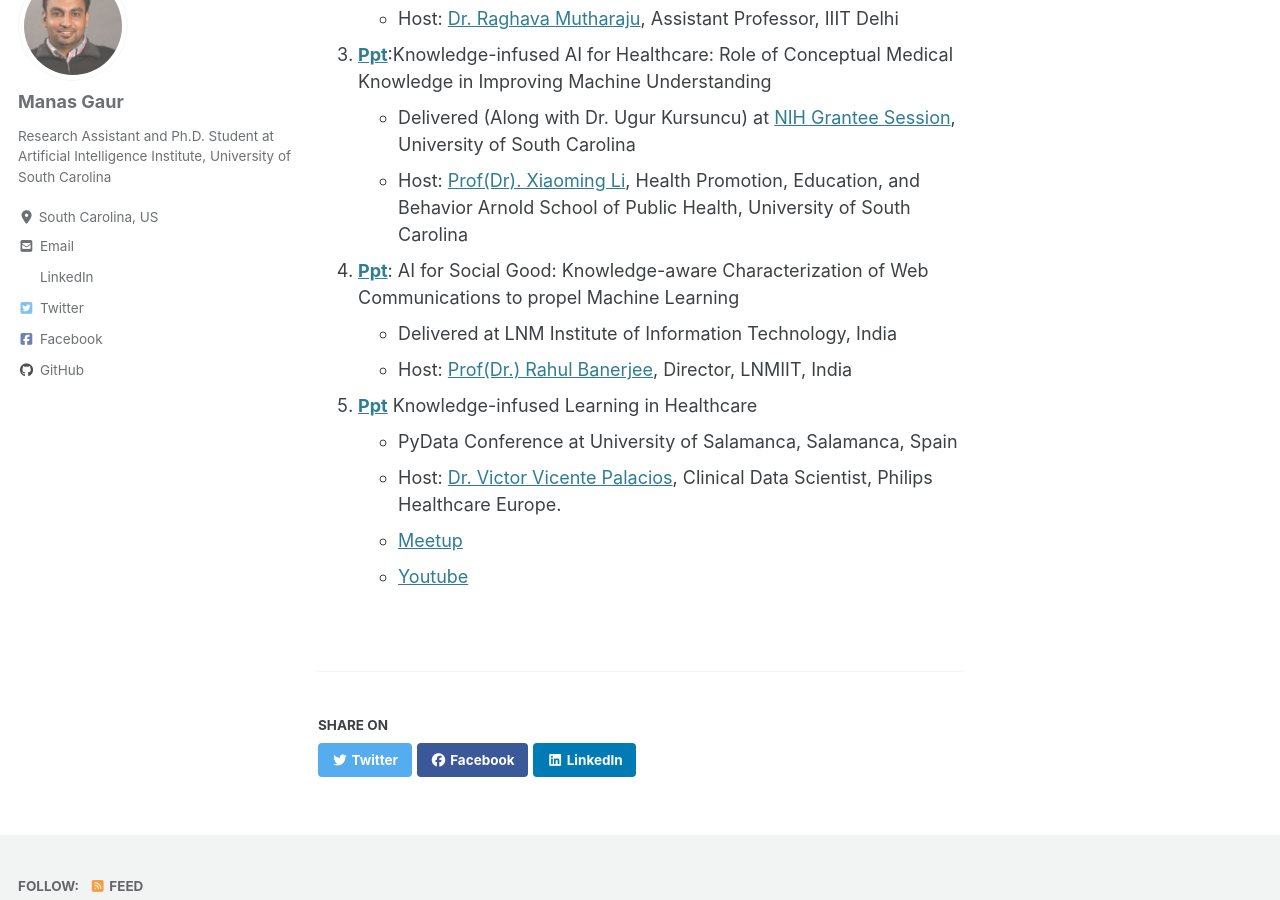
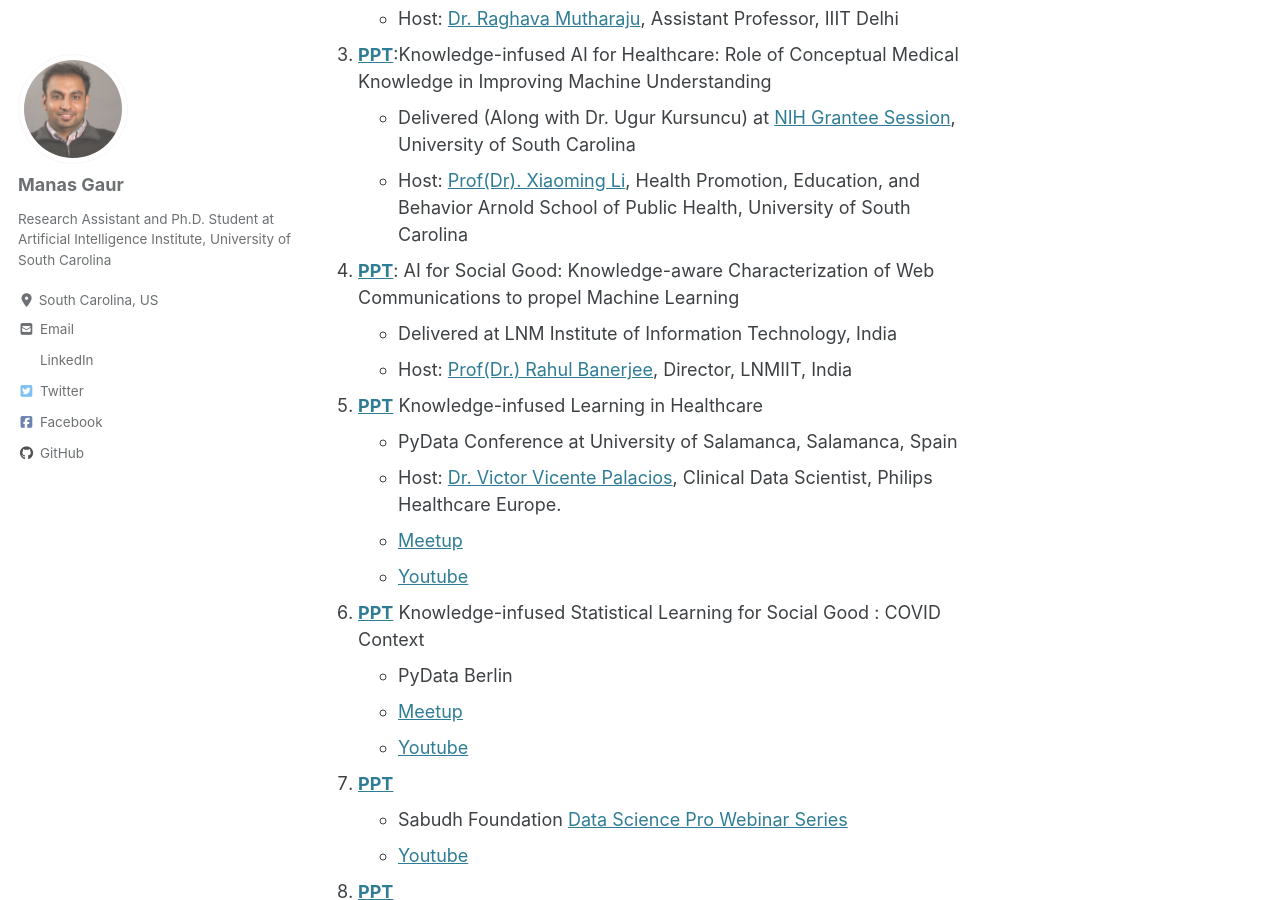
Before and after one commit to manasgaur/manasgaur.github.io, a Jekyll site: the page built from _pages/talks.md, in a window 1280 px wide and 900 px high, scrolled down 492 px. Built offline with Jekyll 4.4.1, drawn with Linux system fonts in a browser that asks for light colours; cached includes are drawn as plain includes; nearby versions of some CDN libraries; some of the changed text lies outside the part shown.

Commit message:
update talks

```diff
--- a/_pages/talks.md
+++ b/_pages/talks.md
@@ -4,24 +4,43 @@
 author_profile: true
 ---
 
-1. [**Ppt**](http://bit.ly/AII_UTD): Towards Knowledge-aware Learning for Mental Health Communications: Statistical and Semantic AI
+1. [**PPT**](http://bit.ly/AII_UTD): Towards Knowledge-aware Learning for Mental Health Communications: Statistical and Semantic AI
     * Delivered at Lecture Series by Center for Machine Learning at The University of Texas at Dallas
     * Host: [Prof(Dr). Sriraam Natarajan](https://starling.utdallas.edu/), Director of Center for Machine Learingand Starling Lab at UT Dallas.
 
-2. [**Ppt**](http://bit.ly/AII_IIITDdelhi): Knowledge-infused AI for Healthcare: Role of Conceptual Medical Knowledge in Improving Machine Understanding
+2. [**PPT**](http://bit.ly/AII_IIITDdelhi): Knowledge-infused AI for Healthcare: Role of Conceptual Medical Knowledge in Improving Machine Understanding
     * Delivered at Indraprastha Institute of Information Technology, Delhi, India
     * Host: [Dr. Raghava Mutharaju](http://raghavam.github.io/), Assistant Professor, IIIT Delhi
 
-3. [**Ppt**](https://docs.google.com/presentation/d/1F6i6QeI9A_1yFR9nNI2ory8CRK4oKZhviQm3eZMepPY/edit?usp=sharing):Knowledge-infused AI for Healthcare: Role of Conceptual Medical Knowledge in Improving Machine Understanding
+3. [**PPT**](https://docs.google.com/presentation/d/1F6i6QeI9A_1yFR9nNI2ory8CRK4oKZhviQm3eZMepPY/edit?usp=sharing):Knowledge-infused AI for Healthcare: Role of Conceptual Medical Knowledge in Improving Machine Understanding
     * Delivered (Along with Dr. Ugur Kursuncu) at [NIH Grantee Session](https://www.sc-bdhs-conference.org/), University of South Carolina
     * Host: [Prof(Dr). Xiaoming Li](https://www.sc.edu/study/colleges_schools/public_health/faculty-staff/li_xiaoming.php), Health Promotion, Education, and Behavior Arnold School of Public Health, University of South Carolina
 
-4. [**Ppt**](http://bit.ly/Sabudh_ppt): AI for Social Good: Knowledge-aware Characterization of Web Communications to propel Machine Learning
+4. [**PPT**](http://bit.ly/Sabudh_ppt): AI for Social Good: Knowledge-aware Characterization of Web Communications to propel Machine Learning
     * Delivered at LNM Institute of Information Technology, India
     * Host: [Prof(Dr.) Rahul Banerjee](https://www.lnmiit.ac.in/Employee_ProfileNew.aspx?nDeptID=eagii), Director, LNMIIT, India
 
-5. [**Ppt**](https://www.slideshare.net/manasGaur1/py-data-kilhealthcaremanasgauraiinstitute/manasGaur1/py-data-kilhealthcaremanasgauraiinstitute) Knowledge-infused Learning in Healthcare
+5. [**PPT**](https://www.slideshare.net/manasGaur1/py-data-kilhealthcaremanasgauraiinstitute/manasGaur1/py-data-kilhealthcaremanasgauraiinstitute) Knowledge-infused Learning in Healthcare
     * PyData Conference at University of Salamanca, Salamanca, Spain
     * Host: [Dr. Victor Vicente Palacios](https://victorvicpal.github.io/), Clinical Data Scientist, Philips Healthcare Europe.
     * [Meetup](https://www.meetup.com/es-ES/PyData-Salamanca/events/270546445/)
     * [Youtube](https://www.youtube.com/watch?v=AVEXOtEL0-A)
+
+6. [**PPT**](https://docs.google.com/presentation/d/1bOSsgTRl0zJR2i4tB_FEN9jhb7XY3mml4gUOjzJYwOQ/edit?usp=sharing) Knowledge-infused Statistical Learning for Social Good : COVID Context
+    * PyData Berlin
+    * [Meetup](https://www.meetup.com/pt-BR/PyData-Berlin/events/272384128/)
+    * [Youtube](https://www.youtube.com/watch?v=NHTSm5TW7E0&t=3s)
+
+7. [**PPT**](https://docs.google.com/presentation/d/1qwNuYsJKvqhozO_ON3mfMizoHgLY_7V3QkrU1WdbM40/edit?usp=sharing)
+    * Sabudh Foundation [Data Science Pro Webinar Series](https://sabudh.org/sabudh-data-science-pro-2020-previous-webinar/page/2/)
+    * [Youtube](https://docs.google.com/presentation/d/1qwNuYsJKvqhozO_ON3mfMizoHgLY_7V3QkrU1WdbM40/edit?usp=sharing)
+
+8. [**PPT**](https://docs.google.com/presentation/d/1sUTSvdi2i_ZZQ6v0Lz2JFcbYaYRu4QmmJiUl6eQYP_8/edit?usp=sharing)
+    * [Winter School at Knowledge Graph and Semantic Web Conference](http://www.kgswc.org/winter-school/)
+
+9. [**PPT**]()
+    * Upcoming tutorial on Explainable AI using Knowledge Graphs at [ACM CoDS-COMAD](https://cods-comad.in/tutorials.html)
+    * [Tutorial Thesis](https://scholarcommons.sc.edu/aii_fac_pub/357/)
+    * Spread the word #xaikg
+
+10. **Upcoming Workshop on Knowledge-infused Learning at Knowledge Graph Conference 2021**
```
